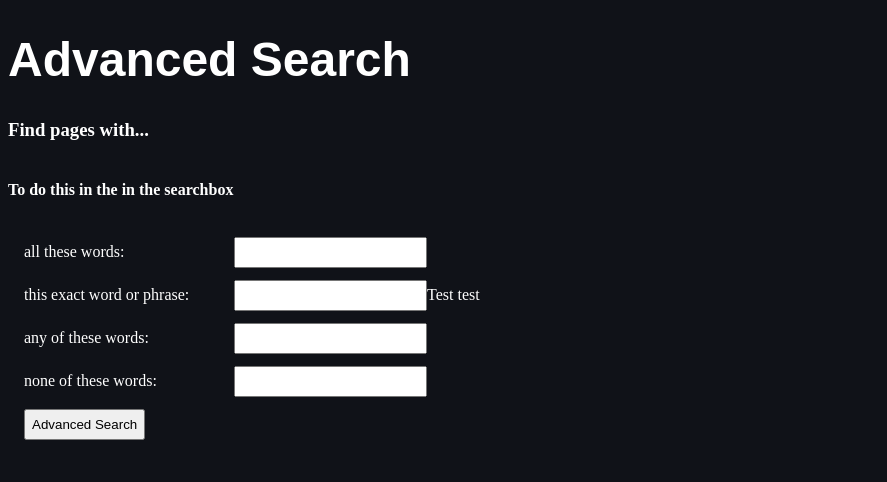
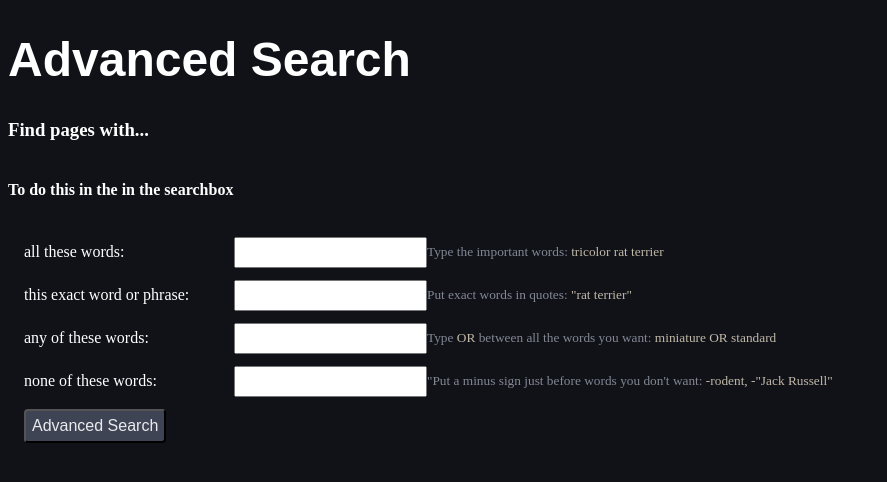
Before and after one commit to Fearfully-M/GoogleClone, a Flask app: page /advanced in a window 1280 px wide. Shown: the part 50-532 px from the top of the page, without its empty margins (0-887 px from the left). Run offline with Flask 3, Linux system fonts and the light colour scheme; some web fonts are replaced.

Commit message:
add subtext and color - advanced search

```diff
--- a/static/stylesheet.css
+++ b/static/stylesheet.css
@@ -134,6 +134,10 @@
     /* padding-top: 1em; */
 }
 
+.advanced-button{
+    color:blue;
+
+}
 body{
     background-color: #101218;
 }
--- a/templates/advancedsearch.html
+++ b/templates/advancedsearch.html
@@ -15,26 +15,33 @@
         <div class = 'form-row'>
         <label for="input1">all these words:</label>
             <input type="text" name="as_q" placeholder="">
+            <sub style = "color:#838895">Type the important words: <span style = "color: #c2b9a9"> tricolor rat terrier</sub></span>
        </div>
 
         <div class ='form-row'>
             <label for="input2"> this exact word or phrase: </label>
             <input type="text" name="as_epq" placeholder="">
-            <span>Test test</span>
+            <sub style ="color:#838895;">Put exact words in quotes: <span style = "color:#c2b9a9"> "rat terrier"</sub> </span>
         </div>
 
         <div class ='form-row'>
             <label for="input3">any of these words:</label>
             <input type="text" name="as_oq" placeholder="">
-        </div>
+            <sub style ="color: #838895">Type <span style = "color:#c2b9a9">OR</span> between all the words you want:  <span style = "color:#c2b9a9">miniature OR standard</span></sub>
+                </div>
 
         <div class ='form-row'>
             <label for="input4">none of these words:</label>
             <input type="text" name="as_eq" placeholder="">
+            <sub style = color:#838895;></style> "Put a minus sign just before words you don't want: <span style = "color:#c2b9a9"> -rodent, -"Jack Russell"</span>
+
+
+            </sub></span>
         </div>
 
         <div class ='form-row'>
-            <input type="submit" value="Advanced Search">
+            <input class = "submit-button" type="submit" value="Advanced Search">
+        </div>
         </div>
 
         </div>
```
